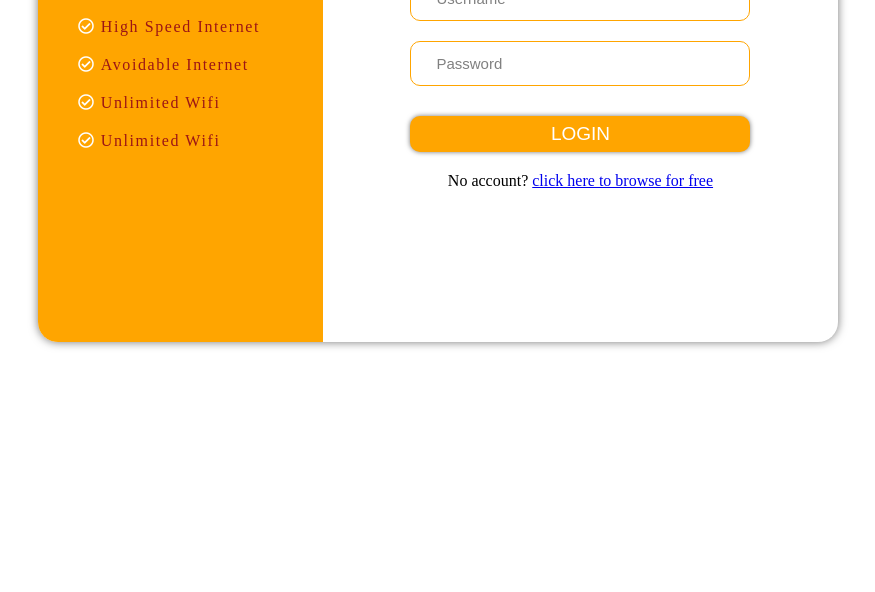
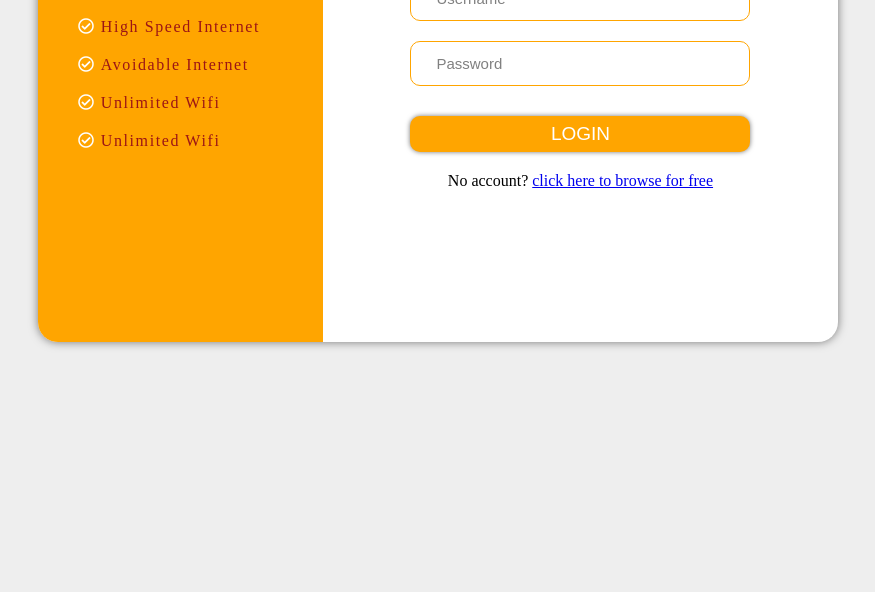
Before and after one commit to bukolastella/html-and-css, a plain HTML site: page smooth/index.html in a window 1280 px wide. Shown: the part 208-800 px from the top of the page, without its empty margins (202-1077 px from the left). Drawn offline with Linux system fonts and the light colour scheme.

Commit message:
body:background

```diff
--- a/smooth/style.css
+++ b/smooth/style.css
@@ -8,7 +8,7 @@
   --color-secondary: rgb(78, 6, 6);
 }
 body {
-  /* background: linear-gradient(to right, #ffffff, #ce832e); */
+  background: #eeeeee;
 }
 .main {
   /* background-color: blue; */
```
